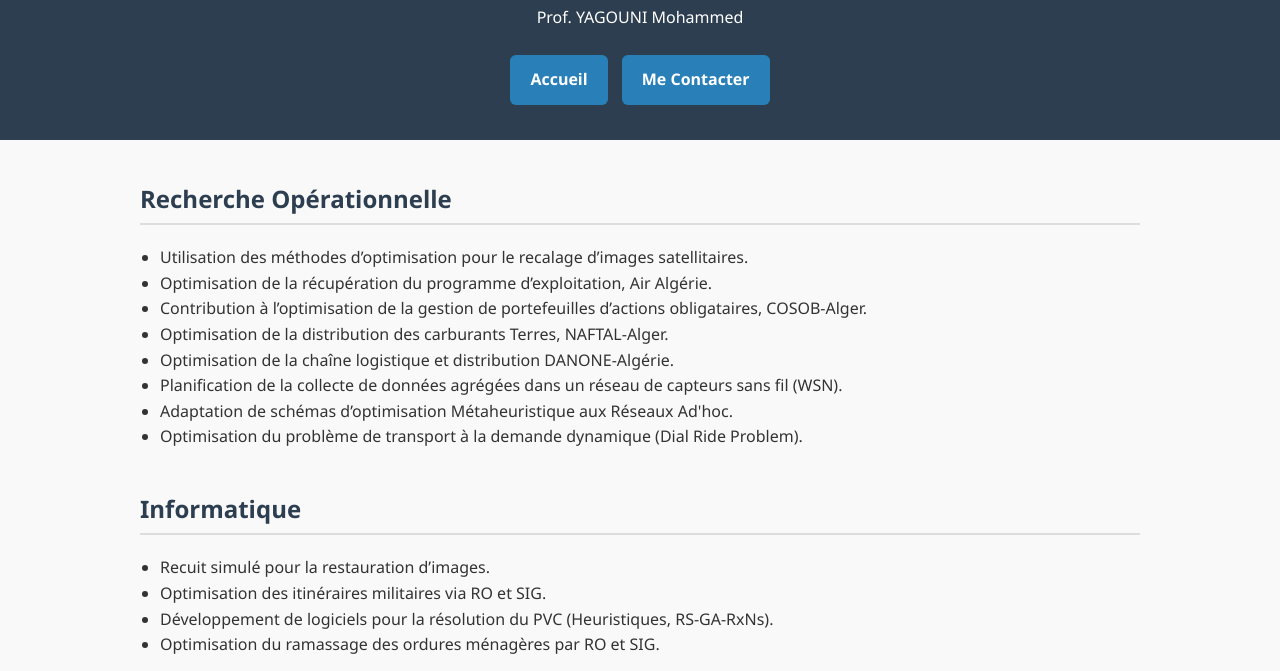
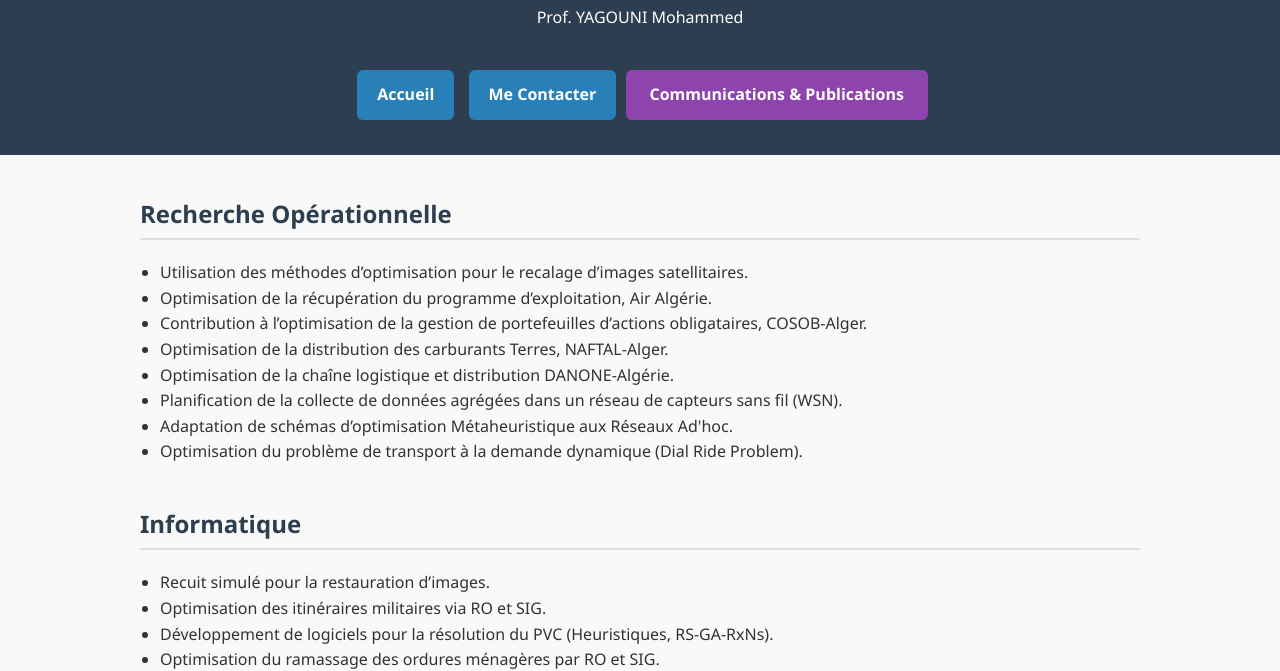
Before and after one commit to yagounimohammed/di, a plain HTML site: page index.html in a window 1280 px wide. Shown: the part 162-833 px from the top of the page. Drawn offline with Linux system fonts and the light colour scheme.

Commit message:
Update index.html

```diff
--- a/index.html
+++ b/index.html
@@ -39,6 +39,20 @@
     .btn-link:hover {
       background-color: #1c5d89;
     }
+.btn-cps {
+  background-color: #8e44ad;
+  color: white;
+  padding: 12px 24px;
+  border-radius: 6px;
+  text-decoration: none;
+  font-weight: bold;
+  display: inline-block;
+  margin-top: 20px;
+  transition: background-color 0.3s ease;
+}
+.btn-cps:hover {
+  background-color: #6c3483;
+}
     main {
       max-width: 1000px;
       margin: 40px auto;
@@ -72,6 +86,7 @@
     <div class="button-container">
       <a href="https://yagounimohammed.github.io/main/" class="btn-link">Accueil</a>
       <a href="https://yagounimohammed.github.io/mecontacter/" class="btn-link">Me Contacter</a>
+<a href="https://yagounimohammed.github.io/cps/" class="btn-cps" target="_blank">Communications & Publications</a>
     </div>
   </header>
 
```
